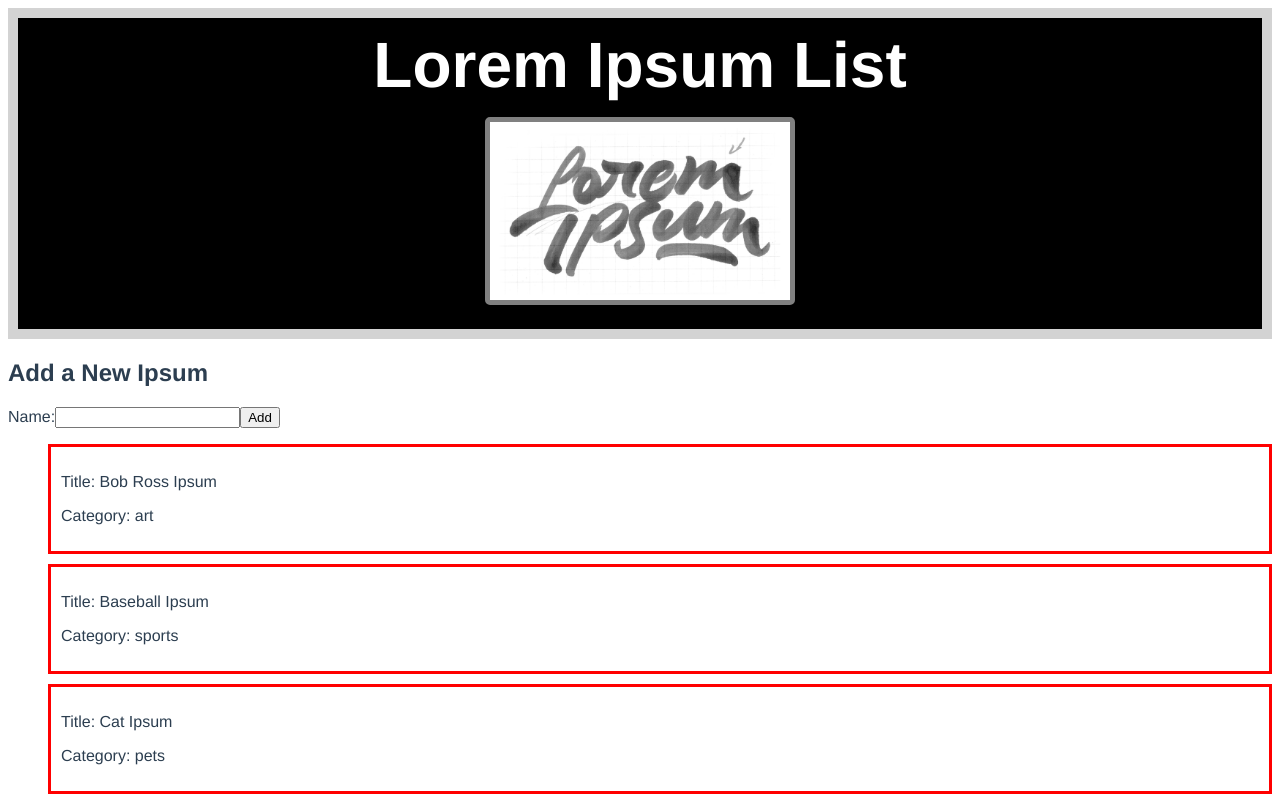
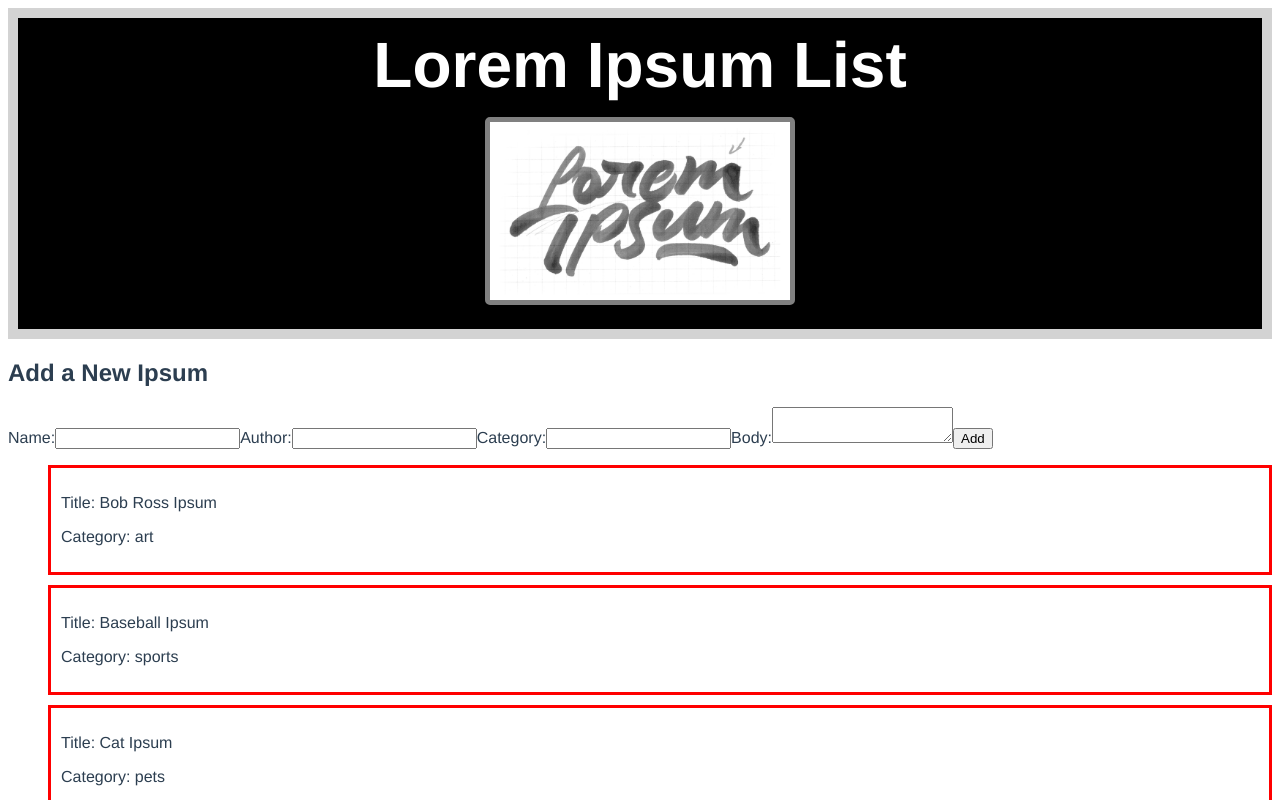
Before and after one commit to kristinhortsch/lorem-ipsum-master-detail, a Vue app: page / in a window 1280 px wide. Both pictures are taken after a click on the button "Add an Ipsum". Shown: the top 800 px of the page. Built offline with nearby package versions, Linux system fonts and the light colour scheme.

Commit message:
rest of form added and working

```diff
--- a/src/components/IpsumForm.vue
+++ b/src/components/IpsumForm.vue
@@ -4,6 +4,18 @@
       <label>
         <span>Name:</span>
         <input v-model="ipsum.title" required>
+      </label>
+      <label>
+        <span>Author:</span>
+        <input v-model="ipsum.author" required>
+      </label>
+      <label>
+        <span>Category:</span>
+        <input v-model="ipsum.category" required>
+      </label>
+      <label>
+        <span>Body:</span>
+        <textarea v-model="ipsum.body" required></textarea>
       </label>
       <label>
         <span></span>
@@ -18,7 +30,8 @@ export default {
   data() {
     return {
       ipsum: {
-        title: ''
+        title: '',
+        author: ''
       }
     };
 
```
